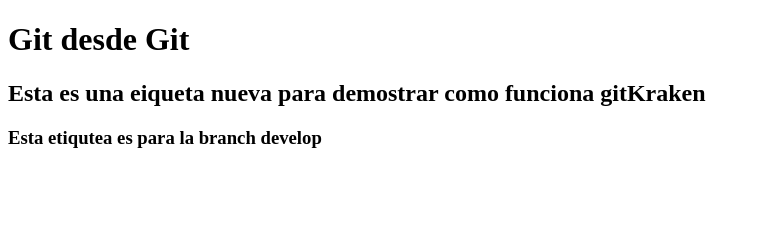
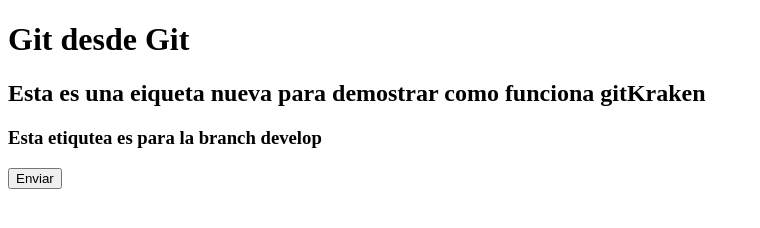
Before and after one commit to iVasquez2/git-helloworld, a plain HTML site: page index.html in a window 1280 px wide. Shown: the whole page, without its empty margins (0-760 px from the left). Drawn offline with Linux system fonts and the light colour scheme.

Commit message:
Se agrego un formulario y en el se agrego un boton de enviar

```diff
--- a/index.html
+++ b/index.html
@@ -11,6 +11,10 @@
         <h1>Git desde Git</h1>
         <h2>Esta es una eiqueta nueva para demostrar como funciona gitKraken</h2>
         <h3>Esta etiqutea es para la branch develop</h3>
+
+        <form action="#" method=""get>
+            <input type="button" value="Enviar">
+        </form>
     </body>
 
 </html>
```
